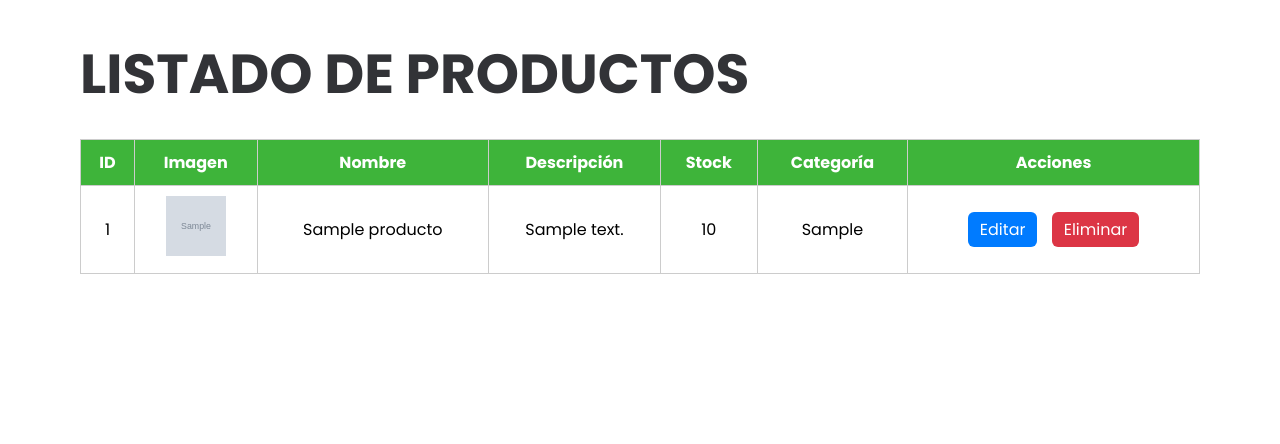
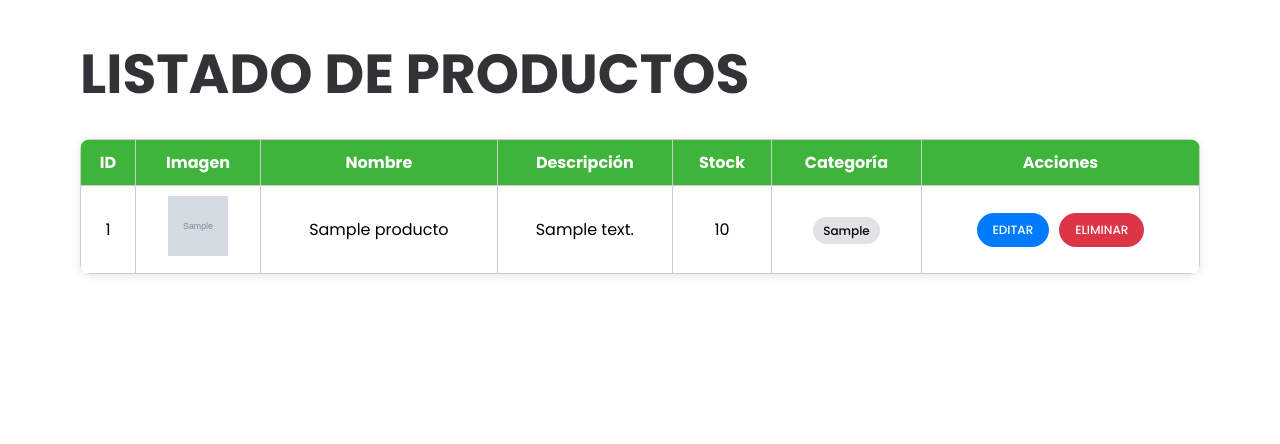
Before and after one commit to mari005a/el_pistachon, a PHP site: page /php/listar_productos.php in a window 1280 px wide. Shown: the part 356-800 px from the top of the page. Run offline with PHP 8.4, Linux system fonts and the light colour scheme; the visitor is signed in with stand-in values (Sample User, id 1); tables that the repository leaves empty or names only in its code hold one stand-in row (values such as "Sample post"); grey boxes marked "Sample" are stand-in pictures.

Commit message:
aaaaaaaaa

```diff
--- a/php/editar_producto.php
+++ b/php/editar_producto.php
@@ -107,7 +107,7 @@ if ($_SERVER['REQUEST_METHOD'] === 'POST') {
             <label>Descripción:</label>
             <textarea name="descripcion" rows="3" required placeholder="Describe el producto"><?php echo htmlspecialchars($producto['descripcion']); ?></textarea>
 
-            <label>Stock (kg/unidades):</label>
+            <label>Stock (kg):</label>
             <input type="number" name="stock" min="0" step="0.1" value="<?php echo htmlspecialchars($producto['stock']); ?>" required placeholder="0.0">
 
             <label>Categoría:</label>
--- a/php/listar_productos.php
+++ b/php/listar_productos.php
@@ -36,6 +36,9 @@ $result = $conn->query("SELECT * FROM productos ORDER BY id DESC");
       width: 100%;
       border-collapse: collapse;
       margin-top: 30px;
+      border-radius: 10px;
+      overflow: hidden;
+      box-shadow: 0 2px 10px rgba(0,0,0,0.1);
     }
     th, td {
       border: 1px solid #ccc;
@@ -46,15 +49,41 @@ $result = $conn->query("SELECT * FROM productos ORDER BY id DESC");
       background: #3eb43a;
       color: #fff;
     }
-    .acciones a {
-      margin: 0 5px;
+    .table-actions {
+      display: flex;
+      gap: 10px;
+      justify-content: center;
+    }
+    .btn-edit {
+      background: #007bff;
+      color: white;
+      padding: 8px 16px;
+      border-radius: 20px;
       text-decoration: none;
-      padding: 6px 12px;
-      border-radius: 6px;
-      color: #fff;
+      font-size: 12px;
+      font-weight: 500;
+      transition: all 0.3s ease;
+      text-transform: uppercase;
     }
-    .editar { background: #007bff; }
-    .eliminar { background: #dc3545; }
+    .btn-edit:hover {
+      background: #0056b3;
+      transform: translateY(-2px);
+    }
+    .btn-delete {
+      background: #dc3545;
+      color: white;
+      padding: 8px 16px;
+      border-radius: 20px;
+      text-decoration: none;
+      font-size: 12px;
+      font-weight: 500;
+      transition: all 0.3s ease;
+      text-transform: uppercase;
+    }
+    .btn-delete:hover {
+      background: #c82333;
+      transform: translateY(-2px);
+    }
     .alert {
       padding: 12px;
       border-radius: 6px;
@@ -64,6 +93,18 @@ $result = $conn->query("SELECT * FROM productos ORDER BY id DESC");
     }
     .success { background: #d4edda; color: #155724; border: 1px solid #c3e6cb; }
     .error { background: #f8d7da; color: #721c24; border: 1px solid #f5c6cb; }
+    .category-badge {
+      background: #e1e2e6;
+      padding: 5px 10px;
+      border-radius: 15px;
+      font-size: 12px;
+      font-weight: 500;
+    }
+
+    th:nth-child(6),
+td:nth-child(6) {
+    width: 150px; /* o el tamaño que prefieras */
+}
   </style>
 </head>
 <body>
@@ -128,10 +169,14 @@ $result = $conn->query("SELECT * FROM productos ORDER BY id DESC");
           <td><?php echo htmlspecialchars($row['nombre']); ?></td>
           <td><?php echo htmlspecialchars($row['descripcion']); ?></td>
           <td><?php echo htmlspecialchars($row['stock']); ?></td>
-          <td><?php echo htmlspecialchars($row['categoria']); ?></td>
-          <td class="acciones">
-            <a href="editar_producto.php?id=<?php echo $row['id']; ?>" class="editar">Editar</a>
-            <a href="listar_productos.php?eliminar=<?php echo $row['id']; ?>" class="eliminar" onclick="return confirm('¿Seguro que deseas eliminar este producto?');">Eliminar</a>
+          <td>
+            <span class="category-badge"><?php echo htmlspecialchars($row['categoria']); ?></span>
+          </td>
+          <td>
+            <div class="table-actions">
+              <a href="editar_producto.php?id=<?php echo $row['id']; ?>" class="btn-edit">Editar</a>
+              <a href="listar_productos.php?eliminar=<?php echo $row['id']; ?>" class="btn-delete" onclick="return confirm('¿Seguro que deseas eliminar este producto?');">Eliminar</a>
+            </div>
           </td>
         </tr>
       <?php endwhile; ?>
```
Also changed, not shown: css/style.css (+56 -0 lines).
